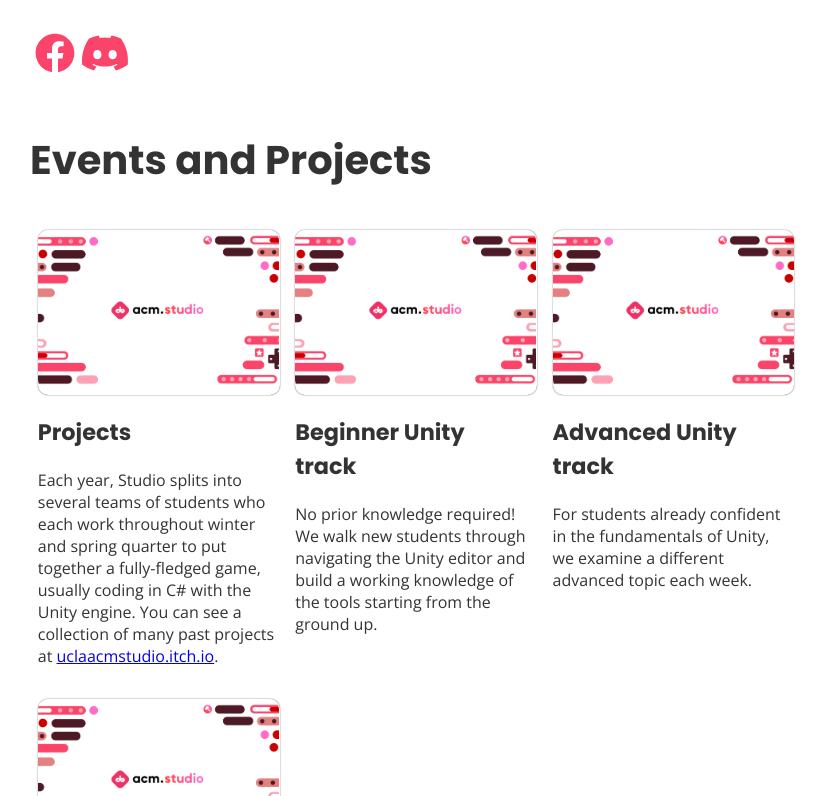
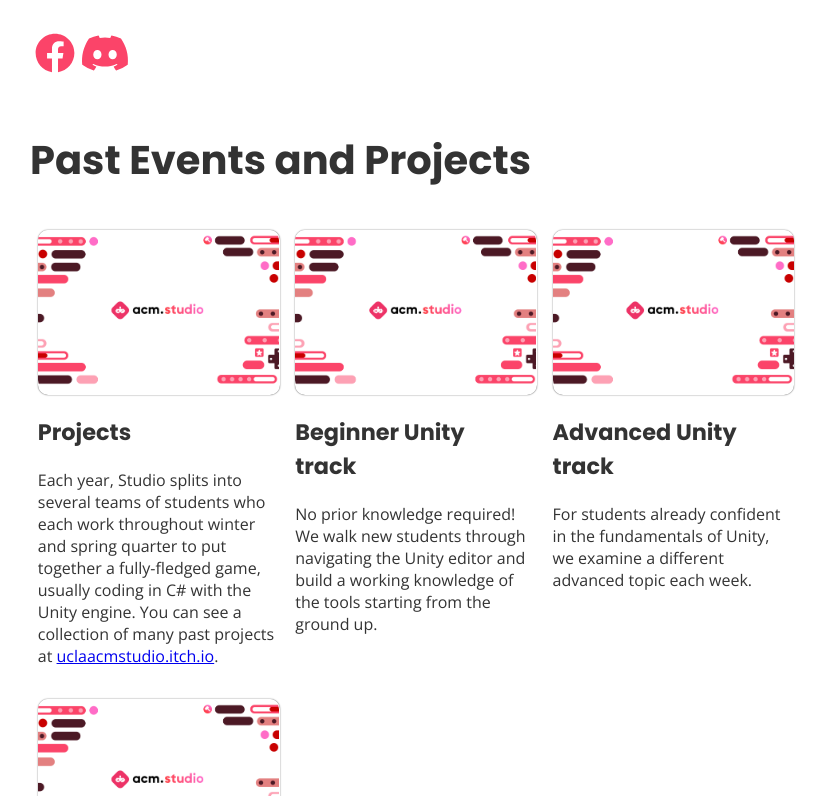
Before and after one commit to uclaacm/website, a Next.js app: page /committees in a window 1280 px wide. Shown: the part 1124-1920 px from the top of the page, without its empty margins (220-1046 px from the left). Built offline with nearby package versions, Linux system fonts and the light colour scheme.

Commit message:
changes events to Past Events

```diff
--- a/components/Committees/CommitteeSection.js
+++ b/components/Committees/CommitteeSection.js
@@ -6,7 +6,7 @@ import Intro from './CommitteeSectionIntro';
 function CommitteeProjects({committee}) {
 	return (
 		<div className="body-wrapper">
-			<h3 className="font-header text-bold text-25x">Events and Projects</h3>
+			<h3 className="font-header text-bold text-25x"> Past Events and Projects</h3>
 			<div className="card-container">
 				{committee.infoCards.map((card) => {
 					// TODO: destructure class after renaming it
```
